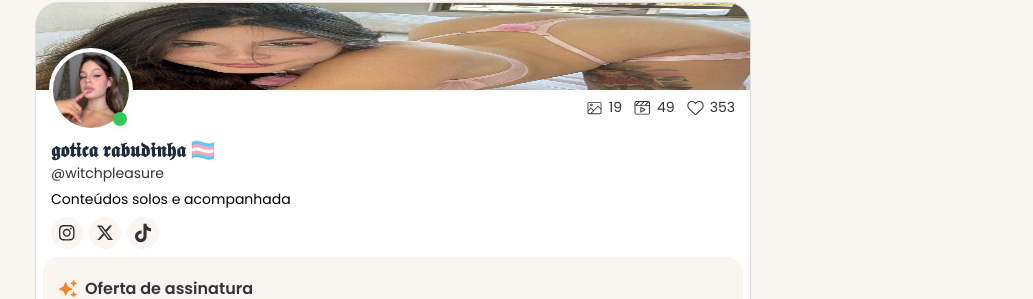
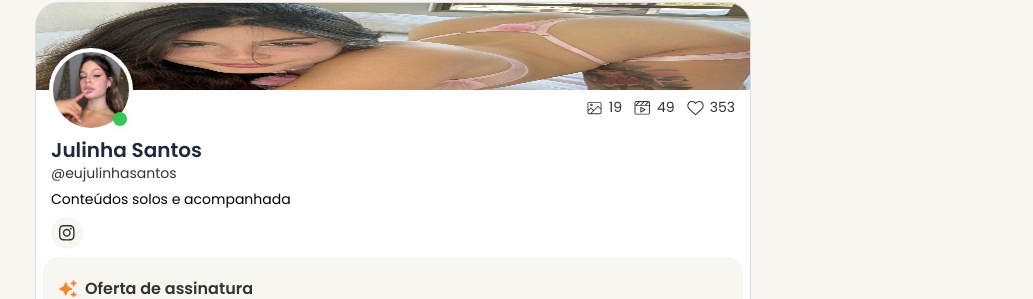
Before and after one commit to tiok915/tela-priv, a Next.js app: page /checkout/1 in a window 1280 px wide. Shown: the part 71-370 px from the top of the page, without its empty margins (247-1280 px from the left). Built offline with nearby package versions, Linux system fonts and the light colour scheme.

Commit message:
Update profile.ts

```diff
--- a/src/features/Checkout/data/profile.ts
+++ b/src/features/Checkout/data/profile.ts
@@ -29,16 +29,15 @@ export type ProfileStatus = "online" | "live" | "offline";
 
 export const PROFILE = {
     status: "online" as ProfileStatus,
-    name: "𝖌𝖔𝖙𝖎𝖈𝖆 𝖗𝖆𝖇𝖚𝖉𝖎𝖓𝖍𝖆 🏳️‍⚧️",
-    handle: "@witchpleasure",
+    name: "Julinha Santos",
+    handle: "@eujulinhasantos",
     bio: "Conteúdos solos e acompanhada",
     avatar: AVATAR,
     cover: COVER,
 
     socials: [
         { label: "Instagram", icon: "/assets/icons/insta.svg", url: "https://instagram.com/witchpleasure" },
-        { label: "Twitter", icon: "/assets/icons/twitter.svg", url: "https://x.com/witchpleasure" },
-        { label: "TikTok", icon: "/assets/icons/tiktok.svg", url: "https://tiktok.com/@witchpleasure" },
+
     ] as SocialLink[],
 
     stats: [
```
